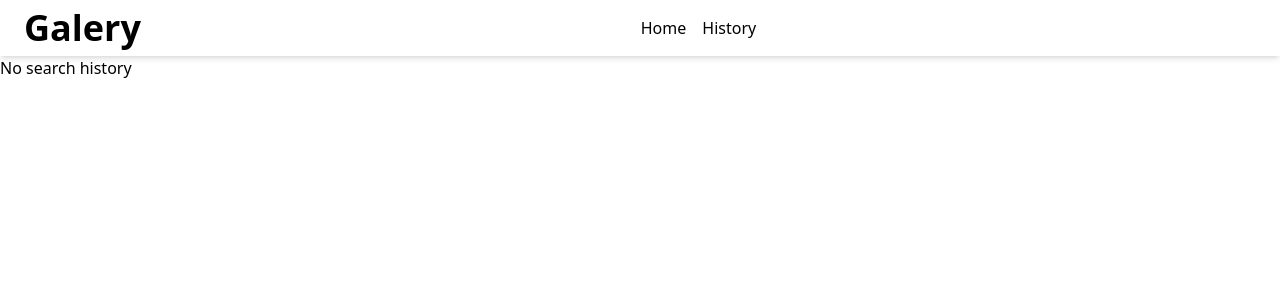
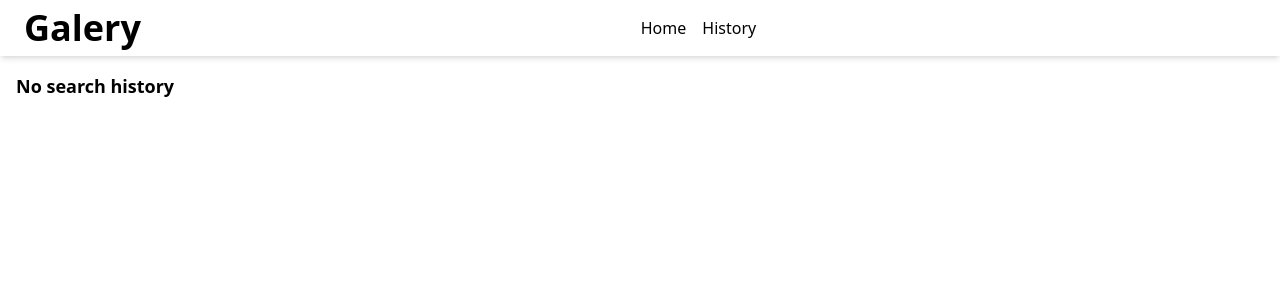
Before and after one commit to LevaniIlashvili/photo-gallery, a React (Vite) app: page /history in a window 1280 px wide. Shown: the top 300 px of the page. Built offline with nearby package versions, Linux system fonts and the light colour scheme.

Commit message:
update styling

```diff
--- a/src/pages/HistoryPage.tsx
+++ b/src/pages/HistoryPage.tsx
@@ -53,7 +53,8 @@ export default function HistoryPage({
     fetchAndSetPhotos();
   }, [page]);
 
-  if (!history.length) return <div>No search history</div>;
+  if (!history.length)
+    return <div className="p-4 text-lg font-semibold">No search history</div>;
 
   return (
     <div className="p-4">
```
